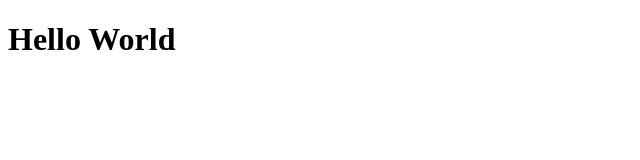
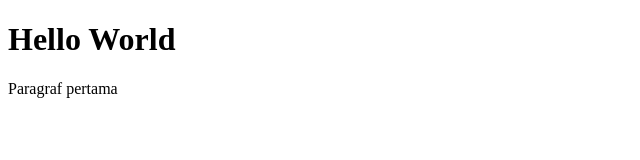
Before and after one commit to fikri65/latihan-4, a plain HTML site: page index.html in a window 1280 px wide. Shown: the whole page, without its empty margins (0-640 px from the left). Drawn offline with Linux system fonts and the light colour scheme.

Commit message:
Menambahkan paragraf

```diff
--- a/index.html
+++ b/index.html
@@ -7,5 +7,6 @@
 </head>
 <body>
     <h1>Hello World</h1>
+    <p>Paragraf pertama</p>
 </body>
 </html>
```
